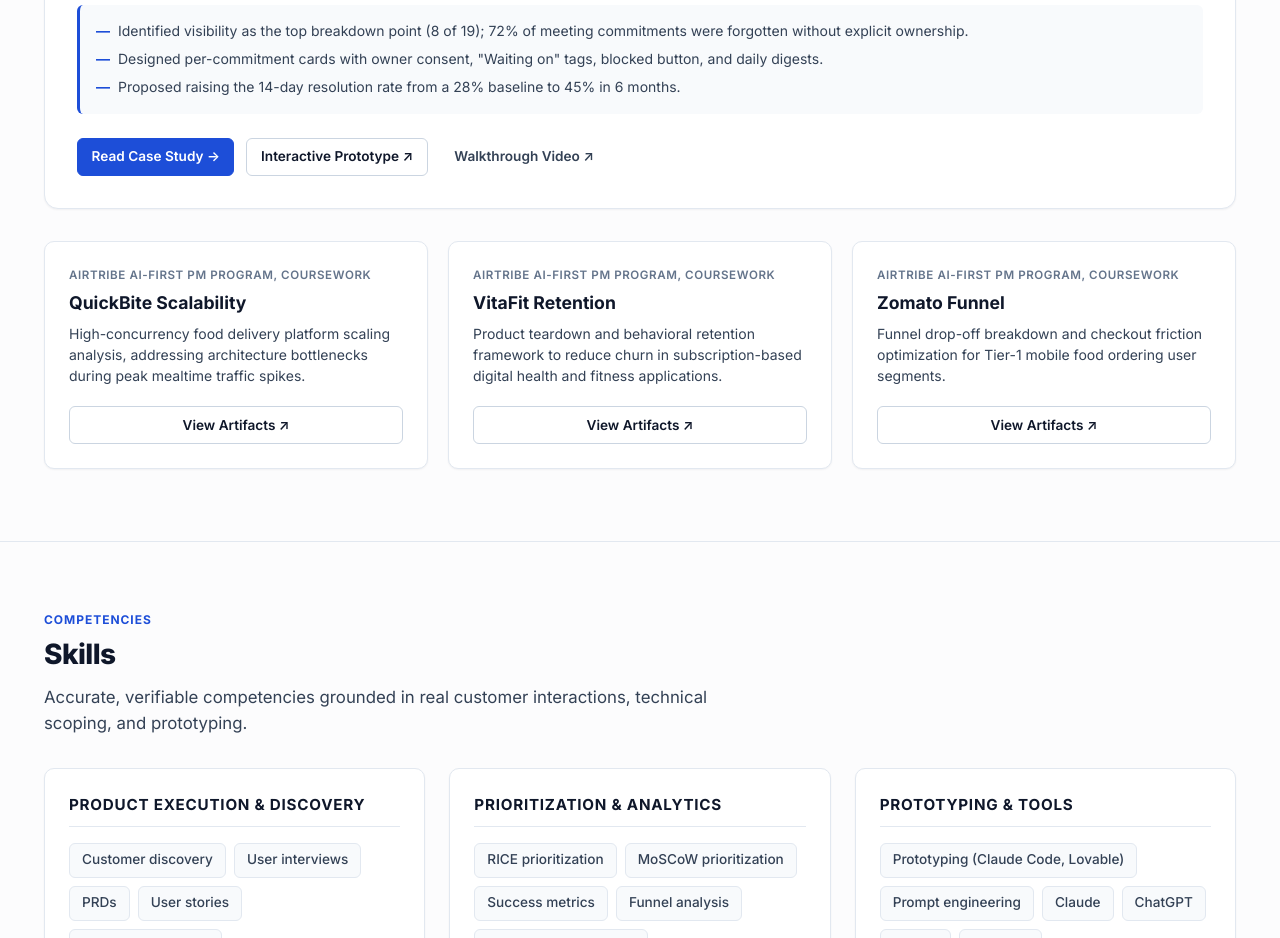
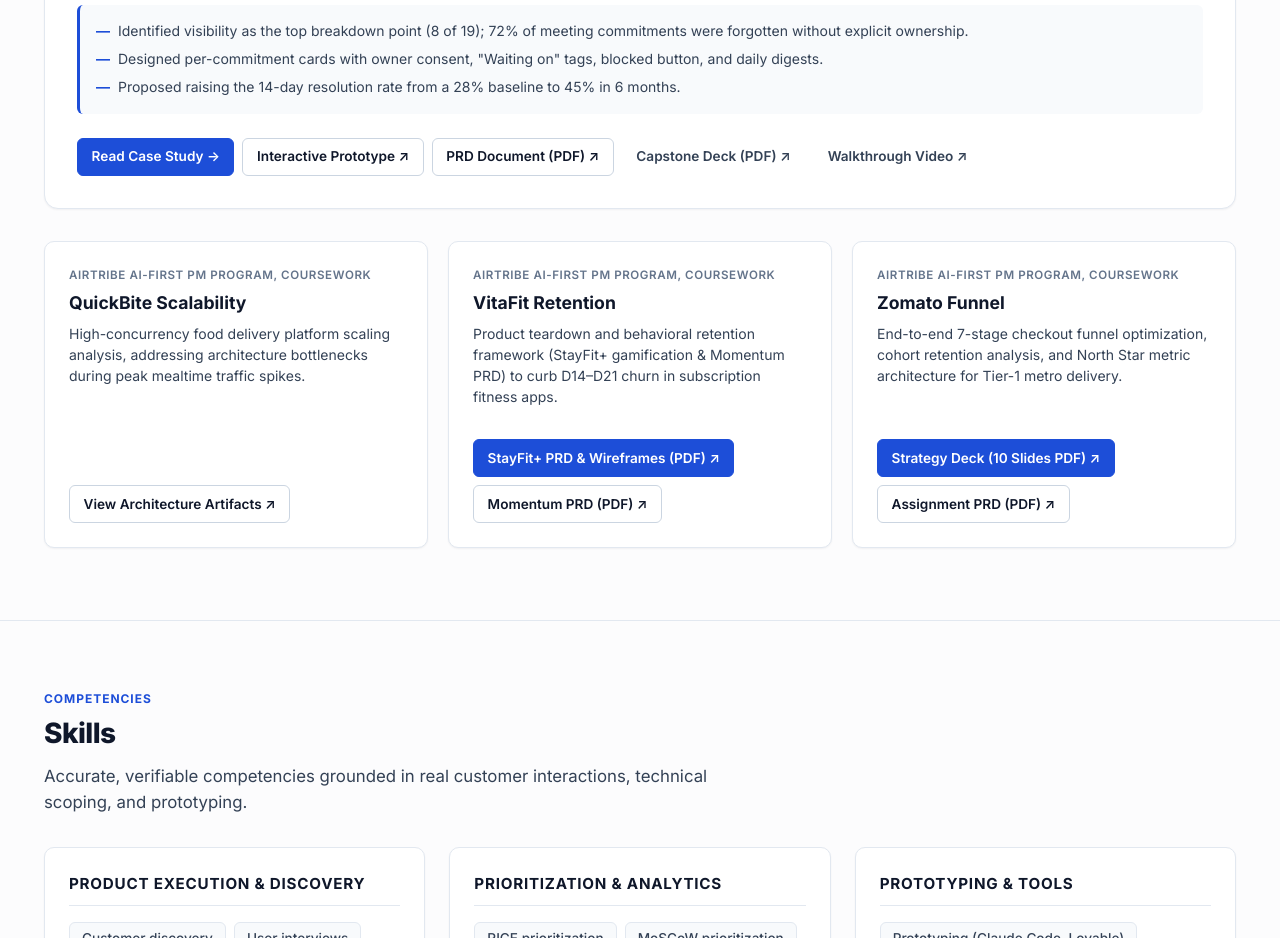
Before and after one commit to jayeshpariharr/portfolio, a plain HTML site: page index.html in a window 1280 px wide. Shown: the part 5440-6378 px from the top of the page. Drawn offline with Linux system fonts and the light colour scheme.

Commit message:
Deploy index.html to portfolio

```diff
--- a/index.html
+++ b/index.html
@@ -391,9 +391,11 @@
                 <li>Proposed raising the 14-day resolution rate from a 28% baseline to 45% in 6 months.</li>
               </ul>
 
-              <div class="btn-group">
+              <div class="btn-group" style="flex-wrap: wrap; gap: 0.5rem;">
                 <a href="fireflies.html" class="btn btn-primary btn-sm">Read Case Study &rarr;</a>
                 <a href="https://prototype-jayeshparihar-fireflies.lovable.app/" target="_blank" rel="noopener noreferrer" class="btn btn-secondary btn-sm">Interactive Prototype &nearr;</a>
+                <a href="assets/docs/Fireflies_Commitment_Cards_PRD.pdf" target="_blank" rel="noopener noreferrer" class="btn btn-secondary btn-sm">PRD Document (PDF) &nearr;</a>
+                <a href="assets/docs/Fireflies_Product_Capstone_Deck.pdf" target="_blank" rel="noopener noreferrer" class="btn btn-subtle btn-sm">Capstone Deck (PDF) &nearr;</a>
                 <a href="https://docs.google.com/videos/d/1QSgAdmdterJbTSX83XRY1lEwKf9WvQEogKgqtLzk15k/play?usp=sharing" target="_blank" rel="noopener noreferrer" class="btn btn-subtle btn-sm">Walkthrough Video &nearr;</a>
               </div>
             </div>
@@ -407,23 +409,31 @@
             <span class="coursework-tag">Airtribe AI-First PM Program, coursework</span>
             <h3 class="coursework-title">QuickBite Scalability</h3>
             <p class="coursework-desc">High-concurrency food delivery platform scaling analysis, addressing architecture bottlenecks during peak mealtime traffic spikes.</p>
-            <a href="https://drive.google.com/drive/folders/1hetLCQZM70tPiogdgZEg6RabS2j36DfJ?usp=sharing" target="_blank" rel="noopener noreferrer" class="btn btn-secondary btn-sm">View Artifacts &nearr;</a>
+            <div class="btn-group" style="margin-top: 0.75rem;">
+              <a href="https://drive.google.com/drive/folders/1hetLCQZM70tPiogdgZEg6RabS2j36DfJ?usp=sharing" target="_blank" rel="noopener noreferrer" class="btn btn-secondary btn-sm">View Architecture Artifacts &nearr;</a>
+            </div>
           </article>
 
           <!-- Project 4: VitaFit -->
           <article class="coursework-card">
             <span class="coursework-tag">Airtribe AI-First PM Program, coursework</span>
             <h3 class="coursework-title">VitaFit Retention</h3>
-            <p class="coursework-desc">Product teardown and behavioral retention framework to reduce churn in subscription-based digital health and fitness applications.</p>
-            <a href="https://drive.google.com/drive/folders/1rIzEcnZ0xjpjdly0ufFX32RzvtFI2Ymj?usp=sharing" target="_blank" rel="noopener noreferrer" class="btn btn-secondary btn-sm">View Artifacts &nearr;</a>
+            <p class="coursework-desc">Product teardown and behavioral retention framework (StayFit+ gamification &amp; Momentum PRD) to curb D14&ndash;D21 churn in subscription fitness apps.</p>
+            <div class="btn-group" style="margin-top: 0.75rem; flex-wrap: wrap; gap: 0.5rem;">
+              <a href="assets/docs/VitaFit_StayFit_PRD_Design.pdf" target="_blank" rel="noopener noreferrer" class="btn btn-primary btn-sm">StayFit+ PRD &amp; Wireframes (PDF) &nearr;</a>
+              <a href="assets/docs/VitaFit_Momentum_PRD.pdf" target="_blank" rel="noopener noreferrer" class="btn btn-secondary btn-sm">Momentum PRD (PDF) &nearr;</a>
+            </div>
           </article>
 
           <!-- Project 5: Zomato -->
           <article class="coursework-card">
             <span class="coursework-tag">Airtribe AI-First PM Program, coursework</span>
             <h3 class="coursework-title">Zomato Funnel</h3>
-            <p class="coursework-desc">Funnel drop-off breakdown and checkout friction optimization for Tier-1 mobile food ordering user segments.</p>
-            <a href="https://drive.google.com/drive/folders/1Mhw-GRTe4l4HuhK_TYTQovmaXfUU87gH?usp=sharing" target="_blank" rel="noopener noreferrer" class="btn btn-secondary btn-sm">View Artifacts &nearr;</a>
+            <p class="coursework-desc">End-to-end 7-stage checkout funnel optimization, cohort retention analysis, and North Star metric architecture for Tier-1 metro delivery.</p>
+            <div class="btn-group" style="margin-top: 0.75rem; flex-wrap: wrap; gap: 0.5rem;">
+              <a href="assets/docs/Zomato_Delivery_Optimization_Deck.pdf" target="_blank" rel="noopener noreferrer" class="btn btn-primary btn-sm">Strategy Deck (10 Slides PDF) &nearr;</a>
+              <a href="assets/docs/Zomato_Delivery_Optimization_PRD.pdf" target="_blank" rel="noopener noreferrer" class="btn btn-secondary btn-sm">Assignment PRD (PDF) &nearr;</a>
+            </div>
           </article>
         </div>
       </div>
```
